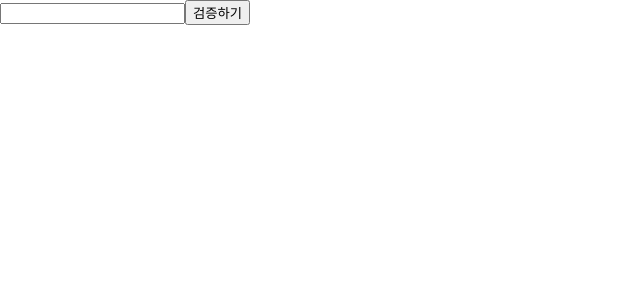
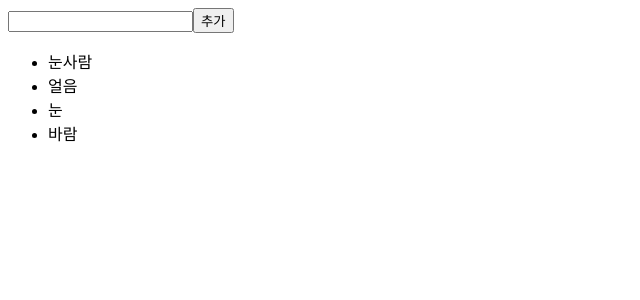
Before and after one commit to seilylook/React-testcodes-archive, a React (Create React App) app: page / in a window 1280 px wide. Shown: the top 300 px of the page, without its empty margins (0-640 px from the left). Built offline with nearby package versions, Linux system fonts and the light colour scheme.

Commit message:
feature component iteration map/filter

```diff
--- a/src/App.css
+++ /dev/null
@@ -1,38 +0,0 @@
-.App {
-  text-align: center;
-}
-
-.App-logo {
-  height: 40vmin;
-  pointer-events: none;
-}
-
-@media (prefers-reduced-motion: no-preference) {
-  .App-logo {
-    animation: App-logo-spin infinite 20s linear;
-  }
-}
-
-.App-header {
-  background-color: #282c34;
-  min-height: 100vh;
-  display: flex;
-  flex-direction: column;
-  align-items: center;
-  justify-content: center;
-  font-size: calc(10px + 2vmin);
-  color: white;
-}
-
-.App-link {
-  color: #61dafb;
-}
-
-@keyframes App-logo-spin {
-  from {
-    transform: rotate(0deg);
-  }
-  to {
-    transform: rotate(360deg);
-  }
-}
--- a/src/App.js
+++ b/src/App.js
@@ -1,46 +1,13 @@
-import logo from "./logo.svg";
-import "./App.css";
 import { useState } from "react";
-import "./ValidationSample.css";
 
 import React, { Component } from "react";
+import IterationSample from "./IterationSample";
 
 class App extends Component {
-  state = {
-    password: "",
-    clicked: false,
-    validated: false
-  };
-
-  handleChange = e => {
-    this.setState({
-      password: e.target.value
-    });
-  };
-
-  handleButtonClick = () => {
-    this.setState({
-      clicked: true,
-      validated: this.state.password === "0000"
-    });
-  };
-
   render() {
     return (
       <div>
-        <input
-          type="password"
-          value={this.state.password}
-          onChange={this.handleChange}
-          className={
-            this.state.clicked
-              ? this.state.validated
-                ? "success"
-                : "failure"
-              : ""
-          }
-        />
-        <button onClick={this.handleButtonClick}>검증하기</button>
+        <IterationSample />
       </div>
     );
   }
--- /dev/null
+++ b/src/IterationSample.js
@@ -0,0 +1,46 @@
+import React, { useState } from "react";
+
+const IterationSample = () => {
+  const [names, setNames] = useState([
+    { id: 1, text: "눈사람" },
+    { id: 2, text: "얼음" },
+    { id: 3, text: "눈" },
+    { id: 4, text: "바람" }
+  ]);
+
+  const [inputText, setInputText] = useState("");
+  const [nextId, setNextId] = useState(5);
+
+  const onChange = e => setInputText(e.target.value);
+
+  const onClick = () => {
+    const nextNames = names.concat({
+      id: nextId,
+      text: inputText
+    });
+    setNextId(nextId + 1);
+    setNames(nextNames);
+    setInputText("");
+  };
+
+  const onRemove = id => {
+    const nextNames = names.filter(name => name.id !== id);
+    setNames(nextNames);
+  };
+
+  const namesList = names.map(name => (
+    <li key={name.id} onDoubleClick={() => onRemove(name.id)}>
+      {name.text}
+    </li>
+  ));
+
+  return (
+    <>
+      <input value={inputText} onChange={onChange} />
+      <button onClick={onClick}>추가</button>
+      <ul>{namesList}</ul>
+    </>
+  );
+};
+
+export default IterationSample;
--- a/src/index.css
+++ /dev/null
@@ -1,13 +0,0 @@
-body {
-  margin: 0;
-  font-family: -apple-system, BlinkMacSystemFont, 'Segoe UI', 'Roboto', 'Oxygen',
-    'Ubuntu', 'Cantarell', 'Fira Sans', 'Droid Sans', 'Helvetica Neue',
-    sans-serif;
-  -webkit-font-smoothing: antialiased;
-  -moz-osx-font-smoothing: grayscale;
-}
-
-code {
-  font-family: source-code-pro, Menlo, Monaco, Consolas, 'Courier New',
-    monospace;
-}
```
Also changed, not shown: src/index.js (+5 -6 lines), src/logo.svg (deleted), 1 other file (tests, documents, lock files or other folders).
